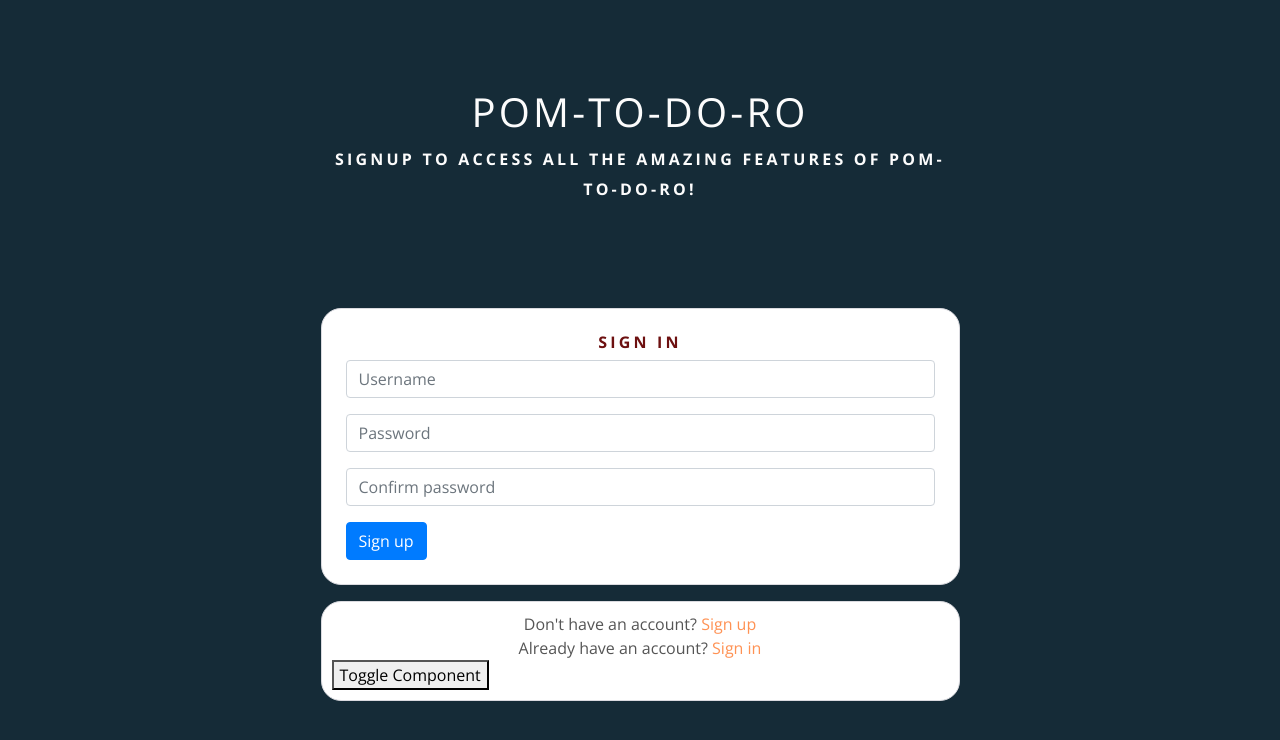
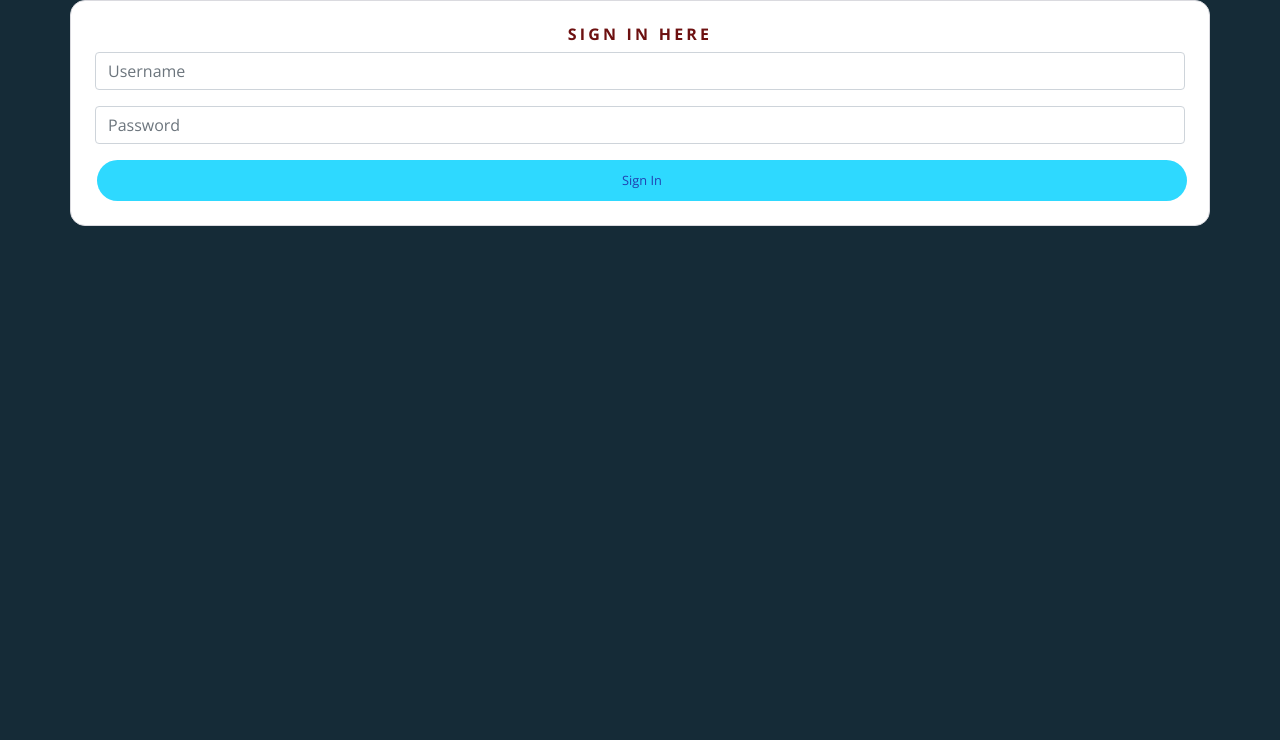
Before and after one commit to Pur3-MAlice/Pom-To-Do-Ro, a React (Create React App) app in the folder frontend/: page /signin in a window 1280 px wide. Shown: the top 740 px of the page. Built offline with nearby package versions, Linux system fonts and the light colour scheme.

Commit message:
adds switch route to App.js to configure the signin/ signup routes

```diff
--- a/frontend/package.json
+++ b/frontend/package.json
@@ -3,6 +3,7 @@
   "version": "0.1.0",
   "private": true,
   "dependencies": {
+    "@babel/plugin-proposal-private-property-in-object": "^7.21.11",
     "@testing-library/jest-dom": "^5.17.0",
     "@testing-library/react": "^11.2.7",
     "@testing-library/user-event": "^12.8.3",
--- a/frontend/src/App.js
+++ b/frontend/src/App.js
@@ -1,15 +1,26 @@
+import './api/axiosDefaults';
+import { Route, Switch } from "react-router-dom";
+
 import styles from './App.module.css';
+
+import SignUpForm from "./components/SignUpForm";
+import SignInForm from "./components/SignInForm";
+import NewUser from './components/NewUser'
 import BasePage from './components/BasePage';
-import './api/axiosDefaults';
-// import SignUpForm from './components/SignUpForm';
-// import SignInForm from './components/SignInForm';
-import NewUser from './components/NewUser'
 
 function App() {
   const isAuthenticated = false;
   return (
     <div className={styles.App}>
-        {isAuthenticated ? <BasePage /> : <NewUser />}
+        <Switch>
+          <Route exact path="/" render={() =>
+            isAuthenticated ? <BasePage /> : <SignUpForm />
+            } />
+          <Route exact path="/signin" render={() => <SignInForm />} />
+          <Route exact path="/signup" render={() => <SignUpForm />} />
+          <Route render={() => <p>Page not found!</p>} />
+        </Switch>
+
     </div>
   );
 }
--- a/frontend/src/components/NewUser.js
+++ b/frontend/src/components/NewUser.js
@@ -1,7 +1,6 @@
 import React, { useState } from "react";
 import { Row, Col, Container } from "react-bootstrap";
 import { Link } from "react-router-dom";
-
 import styles from "../styles/SignInUpForm.module.css";
 import appStyles from "../App.module.css";
 import SignUpForm from "./SignUpForm";
@@ -11,9 +10,8 @@ const NewUser = () => {
   const [showSignInForm, setShowSignInForm] = useState(true);
 
   const handleButtonClick = () => {
-        // Toggle between SignInForm and SignUpForm
     setShowSignInForm(!showSignInForm);
-    }
+  };
 
   return (
     <>
@@ -31,23 +29,16 @@ const NewUser = () => {
         <Col className="my-auto p-md-2" md={6}>
           {showSignInForm ? <SignInForm /> : <SignUpForm />}
 
-
           <Container className={`mt-3 ${appStyles.Content}`}>
-          <Link className={styles.Link} to={<SignUpForm />}>
-            Don't have an account? <span>Sign up</span>
+            <Link to= "/" onClick={handleButtonClick} className={styles.Link}>
+              {showSignInForm
+                ? "Don't have an account? "
+                : "Already have an account? "}
+              <span>{showSignInForm ? "Sign up" : "Sign in"}</span>
             </Link>
-          <Link className={styles.Link} to={<SignInForm/>}>
-            Already have an account? <span>Sign in</span>
-          </Link>
-          <div>
-            <button onClick={handleButtonClick}>Toggle Component</button>
-
-            </div>
           </Container>
         </Col>
       </Row>
-
-
     </>
   );
 };
--- a/frontend/src/components/SignInForm.js
+++ b/frontend/src/components/SignInForm.js
@@ -1,46 +1,90 @@
-import React from "react";
-import { Link } from "react-router-dom";
+import React, { useState } from "react";
+import { useHistory } from "react-router-dom";
 
 import styles from "../styles/SignInUpForm.module.css";
-import appStyles from "../App.module.css";
-import SignUpForm from "./SignUpForm";
 
-import { Form, Button, Container, Row, Col } from "react-bootstrap";
+import { Form, Button, Container, Alert } from "react-bootstrap";
+import axios from "axios";
 
 const SignInForm = () => {
+  const [signInData, setsignInData] = useState({
+    username: "",
+    password: "",
+  });
+  const { username, password } = signInData;
+
+  const [errors, setErrors] = useState({});
+
+  const history = useHistory();
+
+  const handleChange = (event) => {
+    setsignInData({
+      ...signInData,
+      [event.target.name]: event.target.value,
+    });
+  };
+
+  const handleSubmit = async (event) => {
+    event.preventDefault();
+    try {
+      await axios.post("/dj-rest-auth/login/", signInData);
+      history.push("/");
+    } catch (err) {
+    }
+  };
+
   return (
     <>
-
-          <Container className={`${appStyles.Content} p-4 `}>
-            <h1 className={styles.Header}>Sign In</h1>
-            <Form>
+      <Container className={`${styles.FormContent} p-4 `}>
+        <h1 className={styles.Header}>sign in here</h1>
+        <Form onSubmit={handleSubmit}>
           <Form.Group controlId="username">
             <Form.Label className="d-none">username</Form.Label>
             <Form.Control
               type="text"
               placeholder="Username"
               name="username"
+              value={username}
+              onChange={handleChange}
             />
           </Form.Group>
+          {errors.username?.map((message, idx) => (
+            <Alert variant="warning" key={idx}>
+              {message}
+            </Alert>
+          ))}
 
-              <Form.Group controlId="password1">
+          <Form.Group controlId="password">
             <Form.Label className="d-none">Password</Form.Label>
             <Form.Control
               type="password"
               placeholder="Password"
-                  name="password1"
+              name="password"
+              value={password}
+              onChange={handleChange}
             />
           </Form.Group>
+          {errors.password?.map((message, idx) => (
+            <Alert key={idx} variant="warning">
+              {message}
+            </Alert>
+          ))}
 
-              <Form.Group controlId="password2">
-                <Form.Label className="d-none">Confirm password</Form.Label>
-                <Form.Control type="password" placeholder="Confirm password" />
-              </Form.Group>
 
-              <Button type="submit">Sign up</Button>
+          <Button
+            className={`${styles.Button} ${styles.Wide} ${styles.Bright}`}
+            type="submit"
+          >
+            Sign In
+          </Button>
+
+          {errors.non_field_errors?.map((message, idx) => (
+            <Alert key={idx} variant="warning" className="mt-3">
+              {message}
+            </Alert>
+          ))}
         </Form>
       </Container>
-
     </>
   );
 };
--- a/frontend/src/components/SignUpForm.js
+++ b/frontend/src/components/SignUpForm.js
@@ -2,7 +2,6 @@ import React, { useState } from "react";
 import { useHistory } from "react-router-dom";
 
 import styles from "../styles/SignInUpForm.module.css";
-// import appStyles from "../App.module.css";
 
 import { Form, Button, Container, Alert } from "react-bootstrap";
 import axios from "axios";
```
Also changed, not shown: 1 other file (tests, documents, lock files or other folders). Lines whose indentation alone changed are shown as unchanged.
